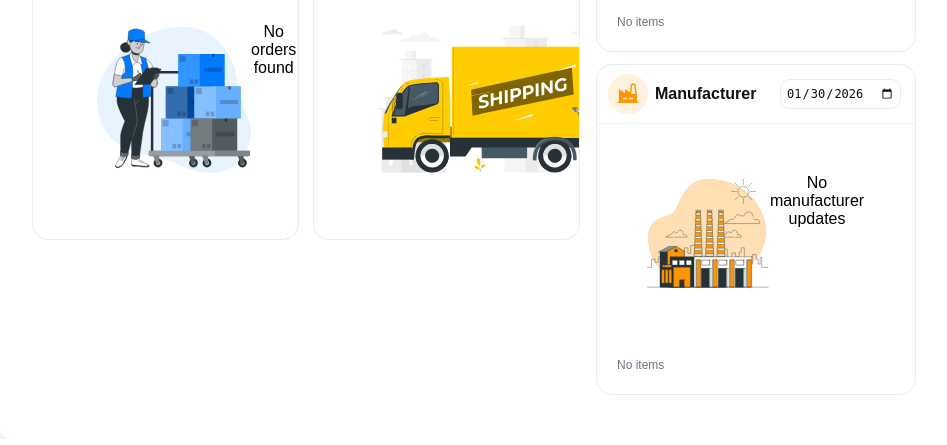
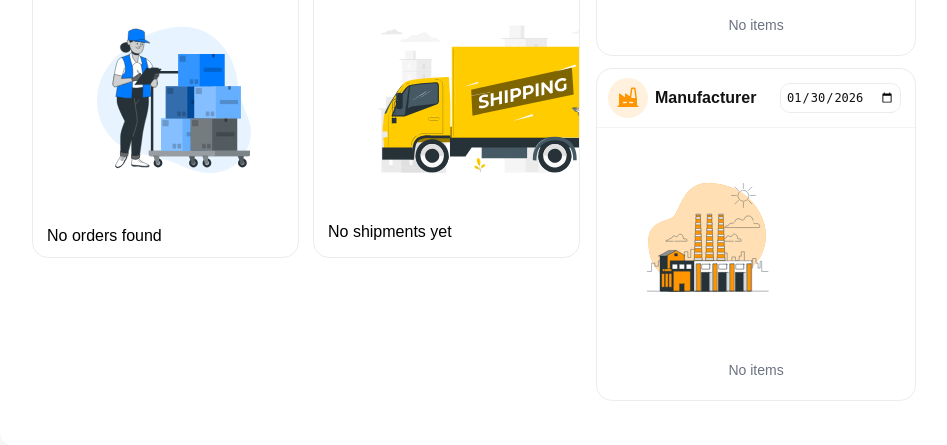
Before and after one commit to HrishiKudale/TruSource, a Flask app: template templates/farmer_dashboard.html in a window 1280 px wide. Shown: the part 814-1259 px from the top of the page, without its empty margins (282-1229 px from the left). Before the commit the page ends 1209 px from the top, so only its background shows below. Run offline with Flask 3, Linux system fonts and the light colour scheme; the template is opened without the code that fills it: most values are stand-ins (such as "Sample title", 1, 10 or a date in 2020); some libraries are stand-ins or nearby versions.

Commit message:
dashboard_illustrations

```diff
--- a/static/farmer_dashboard.css
+++ b/static/farmer_dashboard.css
@@ -165,7 +165,7 @@
 .metric-value{font-size:13px; font-weight:700; color:#111; grid-column:2;}
 
 .muted{color:var(--muted);}
-.small{font-size:12px;}
+.small{font-size:14px; text-align: center;}
 
 .weather-hero{
   border:1px solid #f2f2f2;
--- a/static/js/farmer_dashboard.js
+++ b/static/js/farmer_dashboard.js
@@ -280,7 +280,7 @@ document.addEventListener("DOMContentLoaded", () => {
     metricSel.addEventListener("change", () => {
       const key = metricSel.value;
       const labels = (data.soil?.labels) || ["Sun","Mon","Tue","Wed","Thu","Fri","Sat"];
-      const series = (data.soil?.[key]) || (data.soil?.soil_temp) || [5.6,5.7,5.65,5.9,6.0,6.35,5.8];
+      const series = (data.soil?.[key]) || (data.soil?.soil_temp) || [25.6,25.7,25.65,25.9,26.0,26.35,25.8];
 
       soilChart.data.labels = labels;
       soilChart.data.datasets[0].data = series;
--- a/templates/farmer_dashboard.html
+++ b/templates/farmer_dashboard.html
@@ -121,7 +121,7 @@
               </div>
 
               <div class="chart-wrap">
-                <canvas id="soilLineChart" height="200" width="500"></canvas>
+                <canvas id="soilLineChart" height="300" width="500"></canvas>
               </div>
 
               <div class="metric-grid">
@@ -265,9 +265,8 @@
             <!-- ✅ EMPTY STATE (Orders) -->
             <div class="empty-state" id="emptyOrderCard" style="display: block;text-align: center;margin: 50px;">
               <img src="{{ url_for('static', filename='svg-icons/Dashboard/illustrations/Empty_order_table.svg') }}" alt="No orders"><br>
-              <div class="empty-title">No orders found</div>
             </div>
-
+                          <div class="empty-title">No orders found</div>
             <!-- ✅ CONTENT WRAPPER -->
             <div id="orderCardContent">
               <div class="donut-wrap">
@@ -308,9 +307,8 @@
             <!-- ✅ EMPTY STATE (Shipments) -->
             <div class="empty-state" id="emptyShipmentCard"  style="display: block;text-align: center;margin: 50px;">
               <img src="{{ url_for('static', filename='svg-icons/Dashboard/illustrations/Empty_shipment_table.svg') }}" alt="No shipments"><br>
-              <div class="empty-title">No shipments yet</div>
             </div>
-
+            <div class="empty-title">No shipments yet</div>
             <!-- ✅ CONTENT WRAPPER -->
             <div id="shipmentCardContent">
               <canvas id="shipBarChart" height="180"></canvas>
@@ -338,7 +336,6 @@
             <span class="ico-circle purple" aria-hidden="true">
               <img src="{{ url_for('static', filename='svg-icons/Dashboard/Pending Tasks.svg') }}" alt="Back">
             </span>
-            <div class="card-title">Pending Tasks</div>
           </div>
           <input type="date" class="date-pill" id="tasksDate">
         </div>
@@ -368,7 +365,6 @@
         <!-- ✅ EMPTY STATE (Warehouse) -->
         <div class="empty-state empty-state--compact" id="emptyWarehouseCard"  style="display: block;text-align: center;margin: 50px;">
           <img src="{{ url_for('static', filename='svg-icons/Dashboard/illustrations/Empty_warehouse_table.svg') }}" alt="No warehouse data"><br>
-          <div class="empty-title">No warehouse activity</div>
         </div>
 
         <div class="right-list" id="warehouseList"></div>
@@ -389,7 +385,6 @@
         <!-- ✅ EMPTY STATE (Manufacturer) -->
         <div class="empty-state empty-state--compact" id="emptyManufacturerCard"  style="display: block;text-align: center;margin: 50px;">
           <img src="{{ url_for('static', filename='svg-icons/Dashboard/illustrations/Empty_manufacturer_table.svg') }}" alt="No manufacturer updates"><br>
-          <div class="empty-title">No manufacturer updates</div>
         </div>
 
         <div class="right-list" id="manufacturerList"></div>
```
